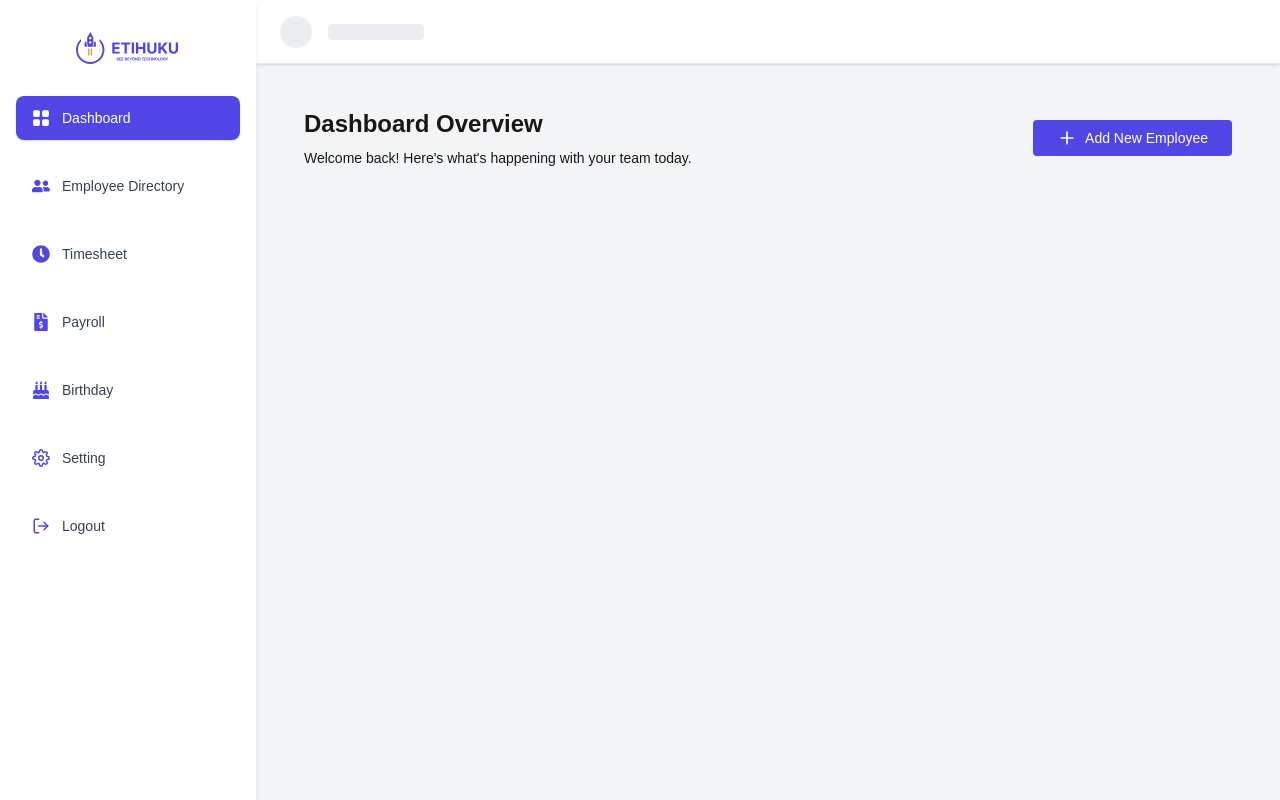
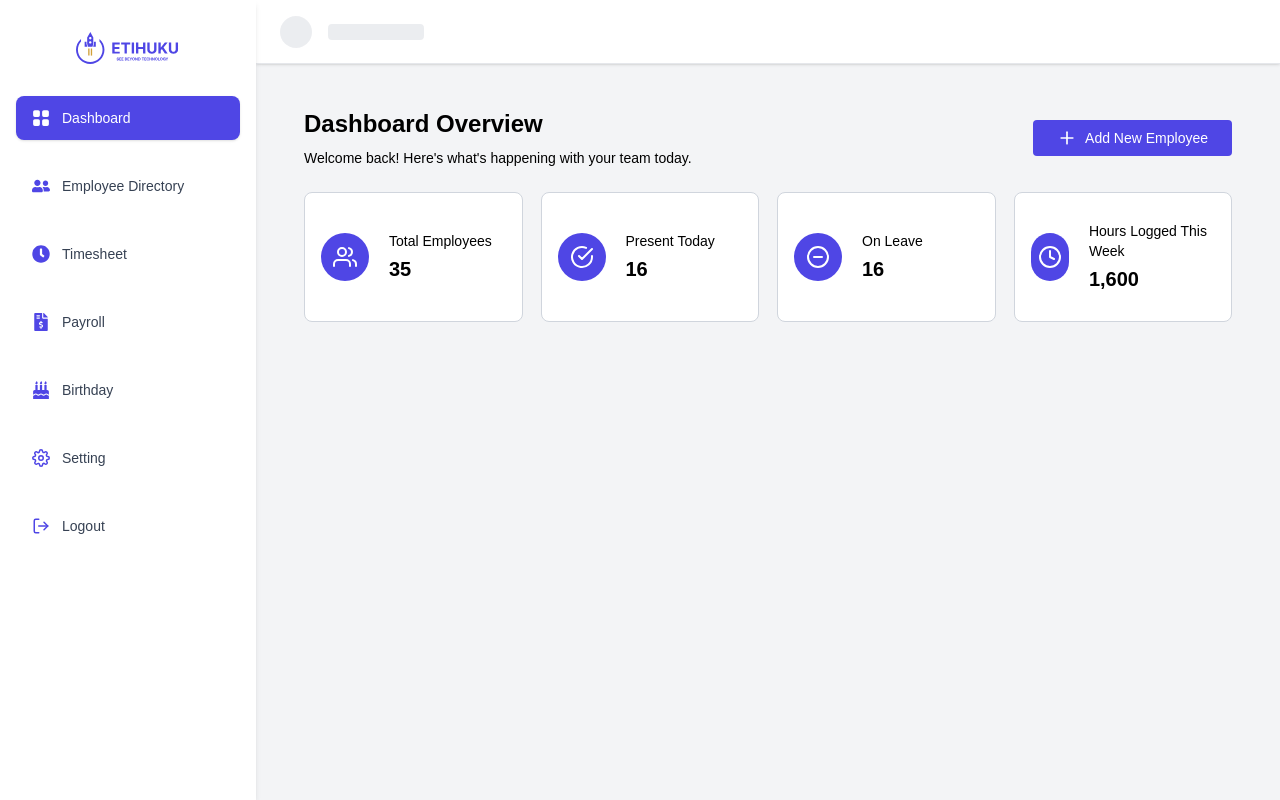
Before and after one commit to Mpho-vincent-makgwe/employee-management-system-admin-employee-dashboard-, a Next.js app: page /admin/dashboard in a window 1280 px wide. Built offline with nearby package versions, Linux system fonts and the light colour scheme.

Commit message:
overview cards to dashboard

```diff
--- a/src/app/admin/dashboard/page.jsx
+++ b/src/app/admin/dashboard/page.jsx
@@ -1,11 +1,12 @@
 import Link from "next/link"
 import { FiPlus } from "react-icons/fi"
+import OverViewCards from "@/components/AdminComponents/OverViewCards"
 
 
 export default function Dashboard() {
     return (
         <div className="px-6 py-5">
-        <div className="flex flex-col sm:flex-row justify-between items-start sm:items-center mb-6 w-full gap-3">
+        <div className="flex flex-col sm:flex-row justify-between items-start sm:items-center mb-6 w-full gap-3 text-black">
     <div className="space-y-2">
       <h2 className="text-2xl font-semibold">Dashboard Overview</h2>
       <p className="text-sm">Welcome back! Here's what's happening with your team today.</p>
@@ -18,6 +19,7 @@ export default function Dashboard() {
       </button>
     </Link>
   </div>
+  <OverViewCards/>
         </div>
     )
 }
--- a/src/components/AdminComponents/OverViewCards.jsx
+++ b/src/components/AdminComponents/OverViewCards.jsx
@@ -1,5 +1,57 @@
 import Card from "./Card";
+import { FiUsers, FiCheckCircle, FiMinusCircle, FiClock } from "react-icons/fi";
 
 export default function OverViewCards() {
 
+    const overview = [
+  {
+    label: "Total Employees",
+    value: 35,
+    icon: <FiUsers className="text-white text-2xl"/>,
+
+  },
+  {
+    label: "Present Today",
+    value: 16,
+    icon: <FiCheckCircle className="text-white text-2xl"/>,
+
+  },
+  {
+    label: "On Leave",
+    value: 16,
+    icon: <FiMinusCircle className="text-white text-2xl"/>,
+
+  },
+  {
+    label: "Hours Logged This Week",
+    value: '1,600',
+    icon: <FiClock className="text-white text-2xl"/>,
+
+  },
+];
+
+    return (
+        <div className="flex flex-col  xl:flex-row items-center w-full gap-[18px]">
+
+            {overview.map((item, index) => (
+                 <Card
+          key={index}
+          className="h-[130px] w-full xl:max-w-none"
+          border="0.6px solid #d0d5dd "
+
+          >
+            <div className="flex items-center h-full gap-5 w-full text-black">
+              <div className="w-[48px] h-[48px] flex items-center justify-center rounded-full bg-[#4F46E5]">
+                {item.icon}
+              </div>
+              <div className="flex flex-col items-start">
+                <p className="text-sm font-small">{item.label}</p>
+                <p className="text-xl font-bold mt-1">{item.value}</p>
+              </div>
+            </div>
+          </Card>
+            ))}
+        </div>
+    )
+
 }
--- a/src/data/adminData/workingHours.jsx
+++ b/src/data/adminData/workingHours.js
@@ -19,30 +19,3 @@ export const pieData = {
     },
   ],
 };
-
-const overview = [
-  {
-    label: "Total Employees",
-    value: 35,
-    icon: "FiUsers",
-    color: "#4F46E5",
-  },
-  {
-    label: "Present Today",
-    value: 16,
-    icon: "FiCheckCircle",
-    color: "#4F46E5",
-  },
-  {
-    label: "On Leave",
-    value: 16,
-    icon: "FiMinusCircle",
-    color: "#4F46E5",
-  },
-  {
-    label: "Hours Logged This Week",
-    value: 1600,
-    icon: "FiClock",
-    color: "#4F46E5",
-  },
-];
```
